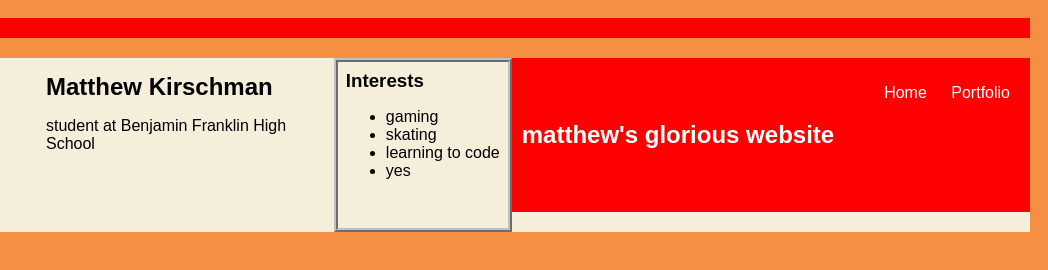
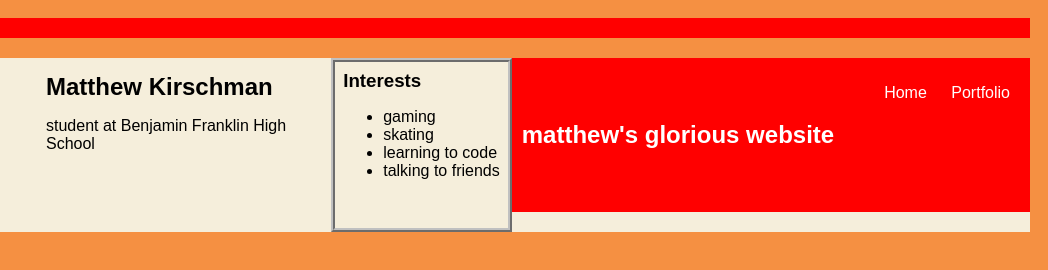
Before and after one commit to MAKirschman/MAKirschman.github.io, a plain HTML site: page index.html in a window 1280 px wide. Shown: the full height of the page, 232-1280 px from the left. Drawn offline with Linux system fonts and the light colour scheme.

```diff
--- a/index.html
+++ b/index.html
@@ -95,7 +95,7 @@
              <li> gaming </li>
              <li> skating </li>
              <li> learning to code </li>
-             <li> yes </li>
+             <li> talking to friends </li>
            </ul>
         </div>
         <nav>
```
